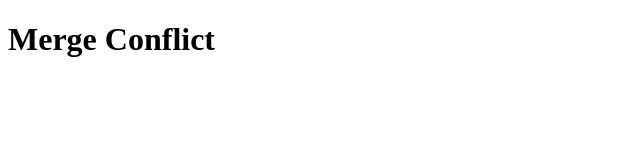
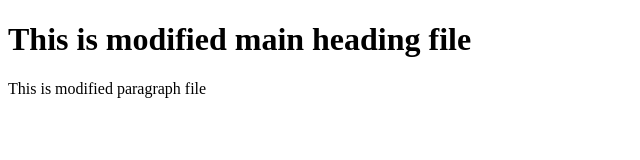
Before and after one commit to nischayarai7/newrepo, a plain HTML site: page index.html in a window 1280 px wide. Shown: the whole page, without its empty margins (0-640 px from the left). Drawn offline with Linux system fonts and the light colour scheme.

Commit message:
new main commit

```diff
--- a/index.html
+++ b/index.html
@@ -6,6 +6,7 @@
     <title>Document</title>
 </head>
 <body>
-    <h1> Merge Conflict</h1>
+    <h1> This is modified main heading file </h1>
+    <p> This is modified paragraph file </p>
 </body>
 </html>
```
